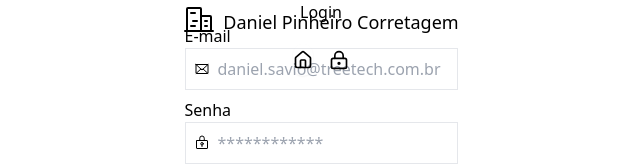
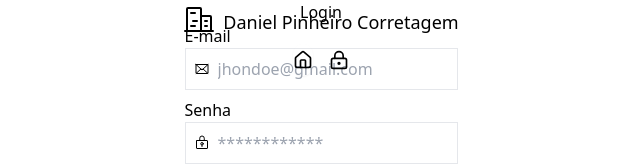
Before and after one commit to Daniel-Savio/imob, a React (Vite) app: page /locked in a window 1280 px wide. Shown: the top 166 px of the page, without its empty margins (319-959 px from the left). Built offline with nearby package versions, Linux system fonts and the light colour scheme.

Commit message:
Trocando o placeholder do login

```diff
--- a/src/components/loginForm.tsx
+++ b/src/components/loginForm.tsx
@@ -60,7 +60,7 @@ export default function loginForm() {
             <Envelope className="size-5 text-zinc-600" />
             <input
               type="text"
-              placeholder="daniel.savio@treetech.com.br"
+              placeholder="jhondoe@gmail.com"
               className="outline-none border-solid bg-transparent text-zinc-600 placeholder-zinc-500 w-56"
               {...register("email")}
             />
```
